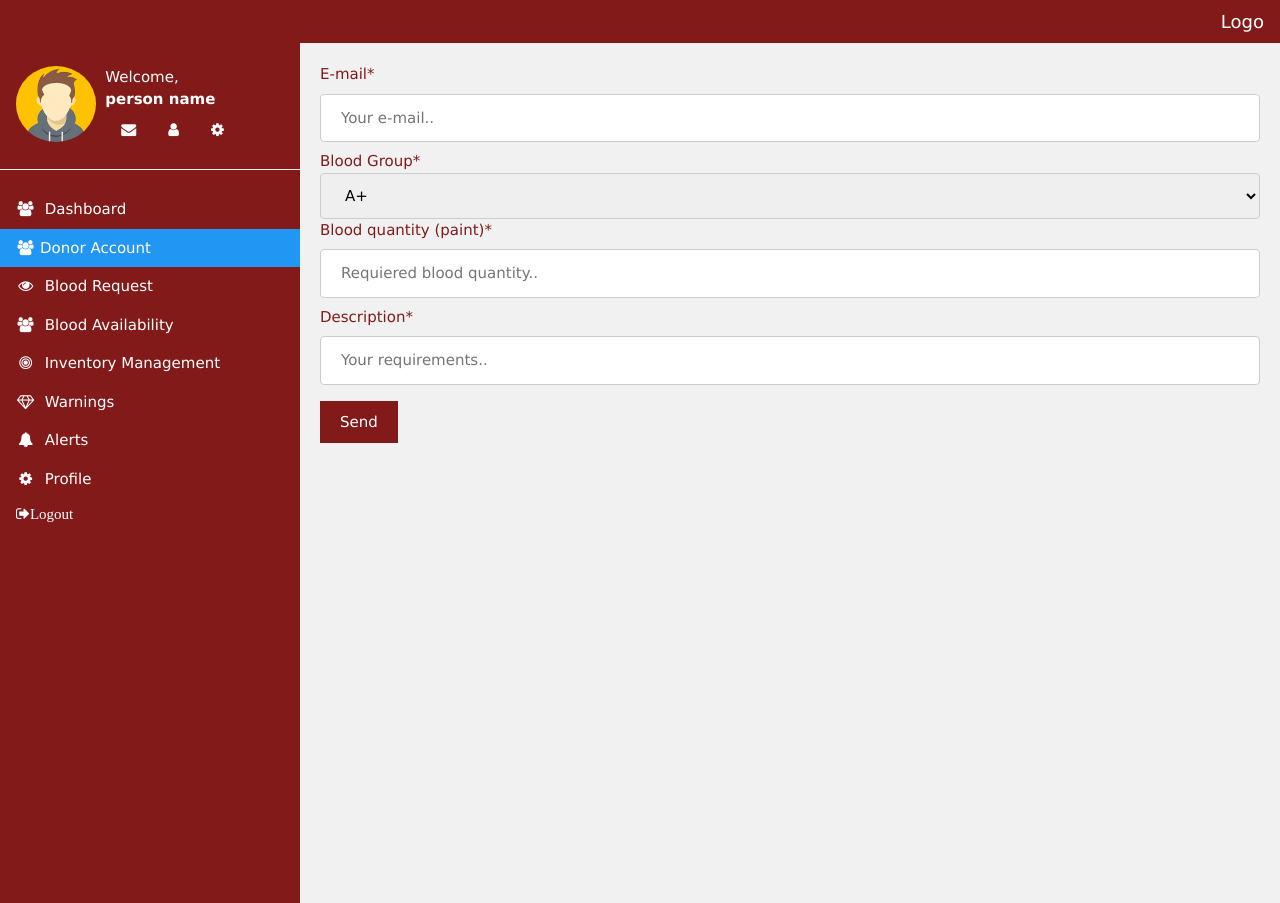
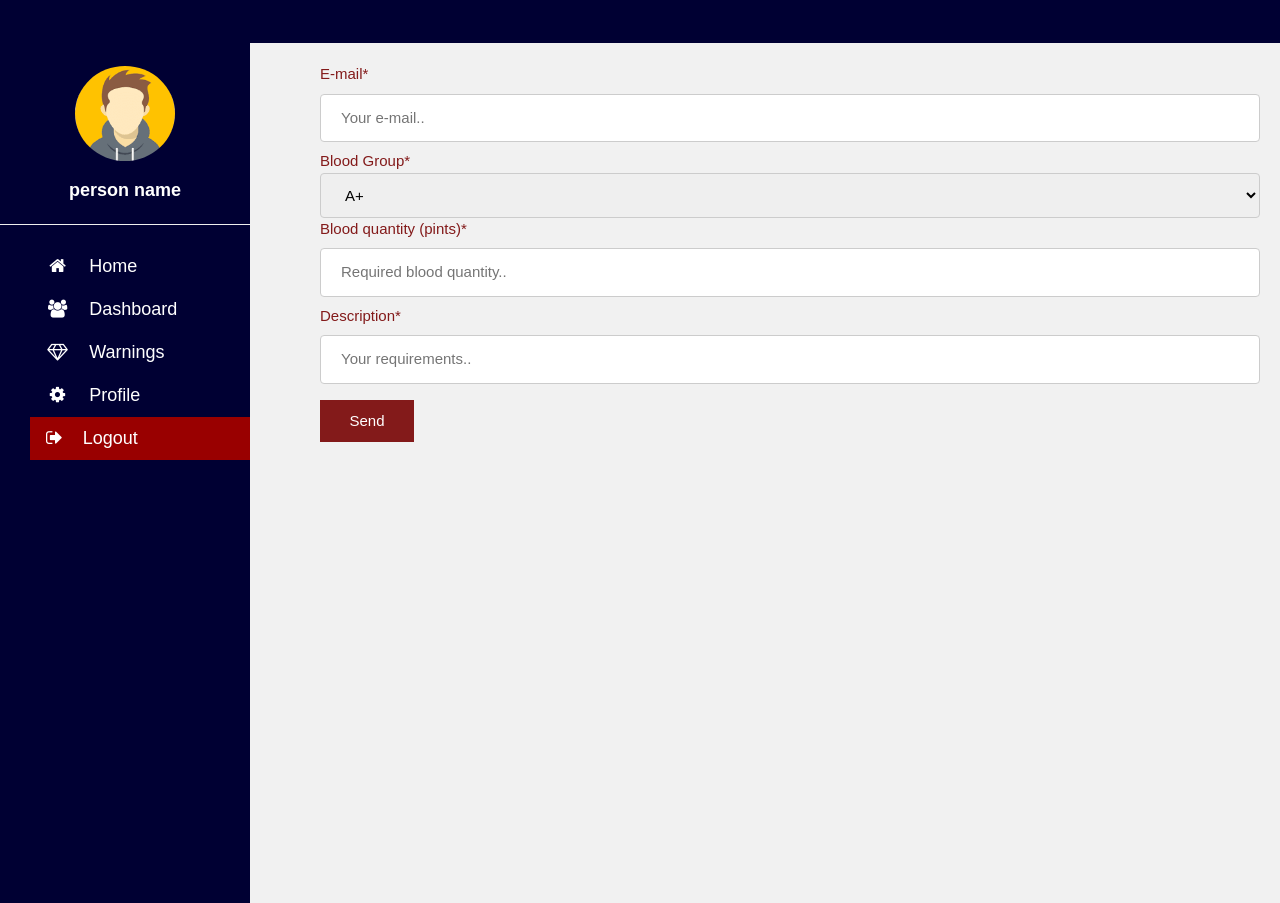
Before and after one commit to MktSachi/bloodlinepro, a PHP site: page /request.php in a window 1280 px wide. Run offline with PHP 8.4, Linux system fonts and the light colour scheme.

Commit message:
updated  hp sidebar

```diff
--- a/HP_Dashboard/HP_sidebar.php
+++ b/HP_Dashboard/HP_sidebar.php
@@ -5,54 +5,81 @@
 <meta name="viewport" content="width=device-width, initial-scale=1">
 <link rel="stylesheet" href="https://www.w3schools.com/w3css/4/w3.css">
 <link rel="stylesheet" href="https://cdnjs.cloudflare.com/ajax/libs/font-awesome/4.7.0/css/font-awesome.min.css">
+<style>
+    .w3-sidebar .w3-bar-item, .w3-sidebar .w3-bar-item a {
+        padding: 20px; /* Increase padding for all content */
+        font-size: 18px; /* Increase font size */
+    }
+    .w3-sidebar .w3-bar-item i {
+        margin-right: 15px; /* Increase gap between icon and text */
+    }
+    .w3-sidebar .w3-bar-item:hover {
+        background-color: transparent !important; /* Remove background color on hover */
+        color: #0000b3 !important; /* Set font color to blue on hover */
+    }
+    .logout-button {
+        background-color: #990000; /* Set background color to a red shade */
+        color: white; /* Set text color to white */
+        box-sizing: border-box; /* Include padding and border in the element's total width and height */
+    }
+    .logout-button:hover {
+        background-color: #990000 !important; /* Maintain background color on hover */
+    }
+    .logout-button i {
+        margin-right: 15px; /* Ensure the icon margin stays the same */
+    }
 
+
+</style>
 </head>
 
-
-<body class="w3-light-grey">
+<body class="w3-light-grey" style="font-family: arial;">
 
   <!-- Top container -->
-  <div class="w3-bar w3-top w3-large" style="z-index:4;background-color:rgb(131,26,26);color:white;">
+<div class="w3-bar w3-top w3-large" style="z-index:4;background-color:#000033;color:white;height: 43px;;">
     <button class="w3-bar-item w3-button w3-hide-large w3-hover-none w3-hover-text-light-grey" onclick="w3_open();">
-      <i class="fa fa-bars"></i>  Menu</button>
-      <span class="w3-bar-item w3-right">Logo</span>
+        <i class="fa fa-bars"></i>  Menu
+    </button>
+
 </div>
-
-<!-- Sidebar/menu -->
-<nav class="w3-sidebar w3-collapse w3-animate-left" style="z-index:3;width:300px;background-color:rgb(131,26,26);color:white;" id="mySidebar"><br>
-  <div class="w3-container w3-row">
-    <div class="w3-col s4">
-      <img src="images/avatar.png" class="w3-circle w3-margin-right" style="width:80px;">
+<nav class="w3-sidebar w3-collapse w3-animate-left" style="z-index:3;width:250px;background-color:#000033;color:white;" id="mySidebar">
+    <br>
+    <div class="w3-container w3-center">
+        <img src="images/avatar.png" class="w3-circle w3-margin-bottom" style="width:100px;">
     </div>
-    <div class="w3-col s8 w3-bar">
-      <span>Welcome, <br><strong>person name</strong></span><br>
-      <a href="#" class="w3-bar-item w3-button"><i class="fa fa-envelope"></i></a>
-      <a href="#" class="w3-bar-item w3-button"><i class="fa fa-user"></i></a>
-      <a href="#" class="w3-bar-item w3-button"><i class="fa fa-cog"></i></a>
-    </div>
+    <div style="text-align: center;font-size: 18px;font-family: arial;">
+        <strong>person name</strong>
     </div>
     <hr>
-
-  <div class="w3-bar-block">
-    <a href="#" class="w3-bar-item w3-button w3-padding-16 w3-hide-large w3-dark-grey w3-hover-black" onclick="w3_close()" title="close menu"><i class="fa fa-remove fa-fw"></i>  Close Menu</a>
-    <a href="HP_home.php" class="w3-bar-item w3-button w3-padding"><i class="fa fa-users fa-fw"></i>  Dashboard</a>
-    <a href="CRUD.php" class="w3-bar-item w3-button w3-padding w3-blue"><i class="fa fa-users fa-fw"></i> Donor Account</a>
-    <a href="request.php" class="w3-bar-item w3-button w3-padding"><i class="fa fa-eye fa-fw"></i>  Blood Request</a>
-    <a href="#" class="w3-bar-item w3-button w3-padding"><i class="fa fa-users fa-fw"></i>  Blood Availability</a>
-    <a href="#" class="w3-bar-item w3-button w3-padding"><i class="fa fa-bullseye fa-fw"></i>  Inventory Management</a>
-    <a href="#" class="w3-bar-item w3-button w3-padding"><i class="fa fa-diamond fa-fw"></i>  Warnings</a>
-    <a href="#" class="w3-bar-item w3-button w3-padding"><i class="fa fa-bell fa-fw"></i>  Alerts</a>
-    <a href="#" class="w3-bar-item w3-button w3-padding"><i class="fa fa-cog fa-fw"></i>  Profile</a>
-    <i class="fa fa-sign-out w3-bar-item w3-button w3-padding" style="cursor: pointer;" >Logout</i>
+    <!-- Main navigation content container -->
+    <div class="w3-bar-block" style="flex-grow: 1; text-align: center; padding-left: 30px;">
+        <a href="#" class="w3-bar-item w3-button w3-padding-16 w3-hide-large w3-dark-grey w3-hover-black" onclick="w3_close()" title="close menu">
+            <i class="fa fa-remove fa-fw"></i> Close Menu
+        </a>
+        <a href="HP_home.php" class="w3-bar-item w3-button w3-padding">
+            <i class="fa fa-home fa-fw"></i> Home
+        </a>
+        <a href="HP_home.php" class="w3-bar-item w3-button w3-padding">
+            <i class="fa fa-users fa-fw"></i> Dashboard
+        </a>
+        <a href="#" class="w3-bar-item w3-button w3-padding">
+            <i class="fa fa-diamond fa-fw"></i> Warnings
+        </a>
+        <a href="#" class="w3-bar-item w3-button w3-padding">
+            <i class="fa fa-cog fa-fw"></i> Profile
+        </a>
+        <a class="w3-bar-item w3-button w3-padding logout-button" style="cursor: pointer;">
+            <i class="fa fa-sign-out"></i> Logout
+        </a>
     </div>
 </nav>
 
 <!-- Overlay effect when opening sidebar on small screens -->
 <div class="w3-overlay w3-hide-large w3-animate-opacity" onclick="w3_close()" style="cursor:pointer" title="close side menu" id="myOverlay"></div>
-        <div class="w3-main" style="margin-left:300px;margin-top:43px;">
-        </div>
+    <div class="w3-main" style="margin-left:250px;margin-top:43px;"></div>
 </div>
 
+<!--JavaScript functions-->
 <script>
     // Get the Sidebar
     var mySidebar = document.getElementById("mySidebar");
@@ -77,12 +104,15 @@ function w3_close() {
         overlayBg.style.display = "none";
     }
 
+    // Logout function to display a message
     function logout() {
         alert("Logging out from your account");
     }
 
     document.addEventListener("DOMContentLoaded", function() {
-  document.querySelector(".fa-sign-out").addEventListener("click", logout);
+        document.querySelector(".logout-button").addEventListener("click", logout);
     });
+</script>
 
-</script>
+</body>
+</html>
--- a/HP_Dashboard/request.php
+++ b/HP_Dashboard/request.php
@@ -1,22 +1,20 @@
 <!DOCTYPE html>
 <html lang="en">
 <head>
-    <link rel="stylesheet" href="C_request.css">
+
 
     <style>
-
     body {
     font-family: Arial;
 }
 
-/*Division properties*/
+/* Division properties */
 div.container {
     padding: 20px;
 }
 
-/*Input field properties*/
-input[type=text], input[type=password], select
-{
+/* Input field properties */
+input[type=text], input[type=password], select {
     width: 100%;
     padding: 12px 20px;
     margin: 8px 0;
@@ -26,21 +24,21 @@ input[type=text], input[type=password], select
     box-sizing: border-box;
 }
 
-/*Label properties*/
-label{
-    color:rgb(131,26,26) ;
+/* Label properties */
+label {
+    color: rgb(131, 26, 26);
 }
 
-/*astric mark*/
+/* Asterisk mark */
 .required::after {
     content: "*";
-    color:rgb(131,26,26);
+    color: rgb(131, 26, 26);
 }
 
-/*Create button properties*/
+/* Submit button properties */
 input[type=submit] {
-    width: 1o%;
-    background-color:rgb(131,26,26);
+    width: 10%;
+    background-color: rgb(131, 26, 26);
     color: white;
     padding: 10px 20px;
     margin: 8px 0;
@@ -48,13 +46,13 @@ label{
     cursor: pointer;
 }
 </style>
+
 </head>
 <body class="w3-light-grey">
 
     <?php include './HP_sidebar.php'; ?>
     <!-- !PAGE CONTENT! -->
     <div class="w3-main" style="margin-left:300px;margin-top:43px;">
-
         <div class="container">
             <form action="your_form_submission_endpoint.php" method="POST">
                 <label for="email">E-mail<span class="required"></span></label>
@@ -72,11 +70,11 @@ label{
                     <option value="AB-">AB-</option>
                 </select>
 
-                <label for="quantity">Blood quantity (paint)<span class="required"></span></label>
-                    <input type="text" id="paint" name="description" placeholder="Requiered blood quantity.." required>
+                <label for="quantity">Blood quantity (pints)<span class="required"></span></label>
+                <input type="text" id="quantity" name="quantity" placeholder="Required blood quantity.." required>
 
-                <label for="Description">Description<span class="required"></span></label>
-                    <input type="text" id="text" name="description" placeholder="Your requirements.." required>
+                <label for="description">Description<span class="required"></span></label>
+                <input type="text" id="description" name="description" placeholder="Your requirements.." required>
 
                 <input type="submit" value="Send">
             </form>
```
Also changed, not shown: HP_Dashboard/HP_home.php (+19 -13 lines), HP_Dashboard/css/C_crud.css (+11 -13 lines), HP_Dashboard/css/C_hp_home.css (deleted, +0 -8 lines), HP_Dashboard/images/image.png (added), 1 other file. Lines whose indentation alone changed are shown as unchanged.
